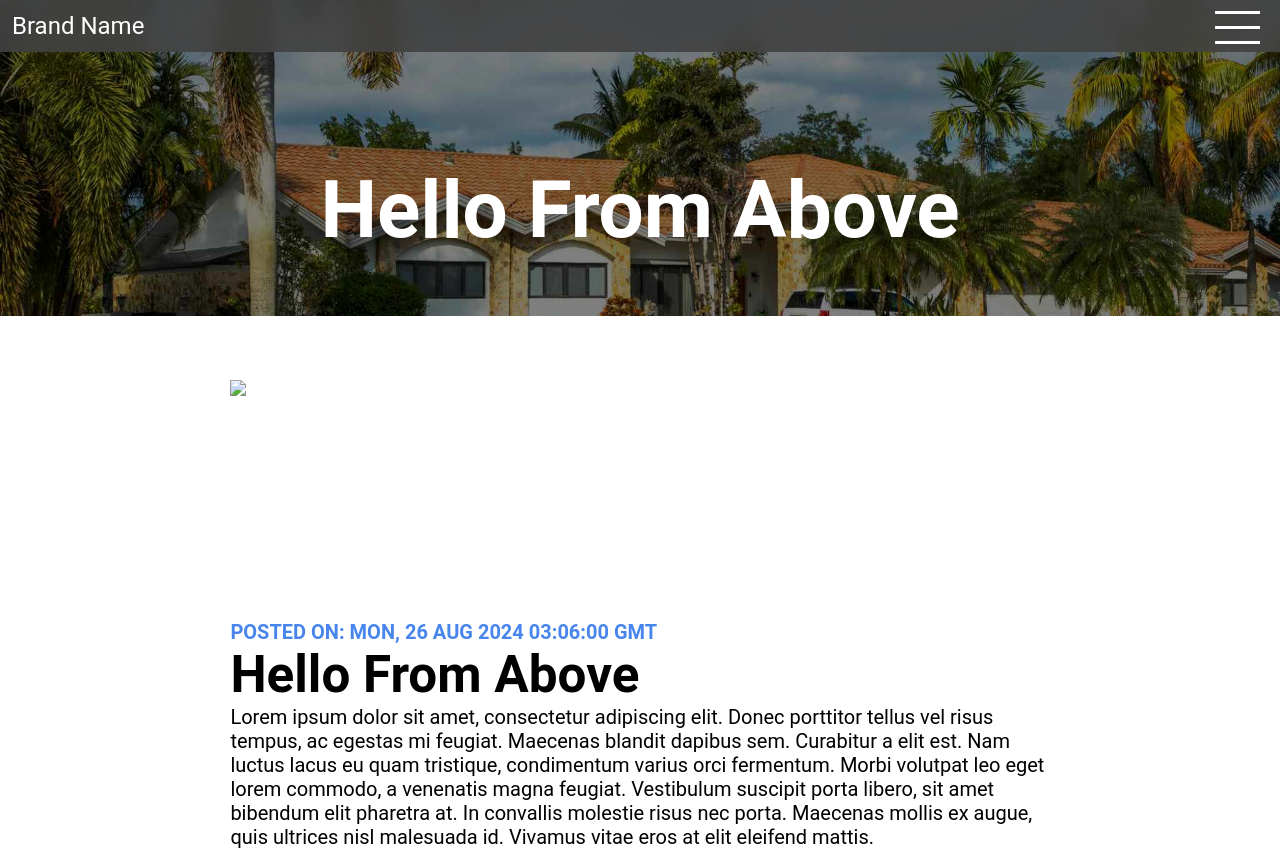
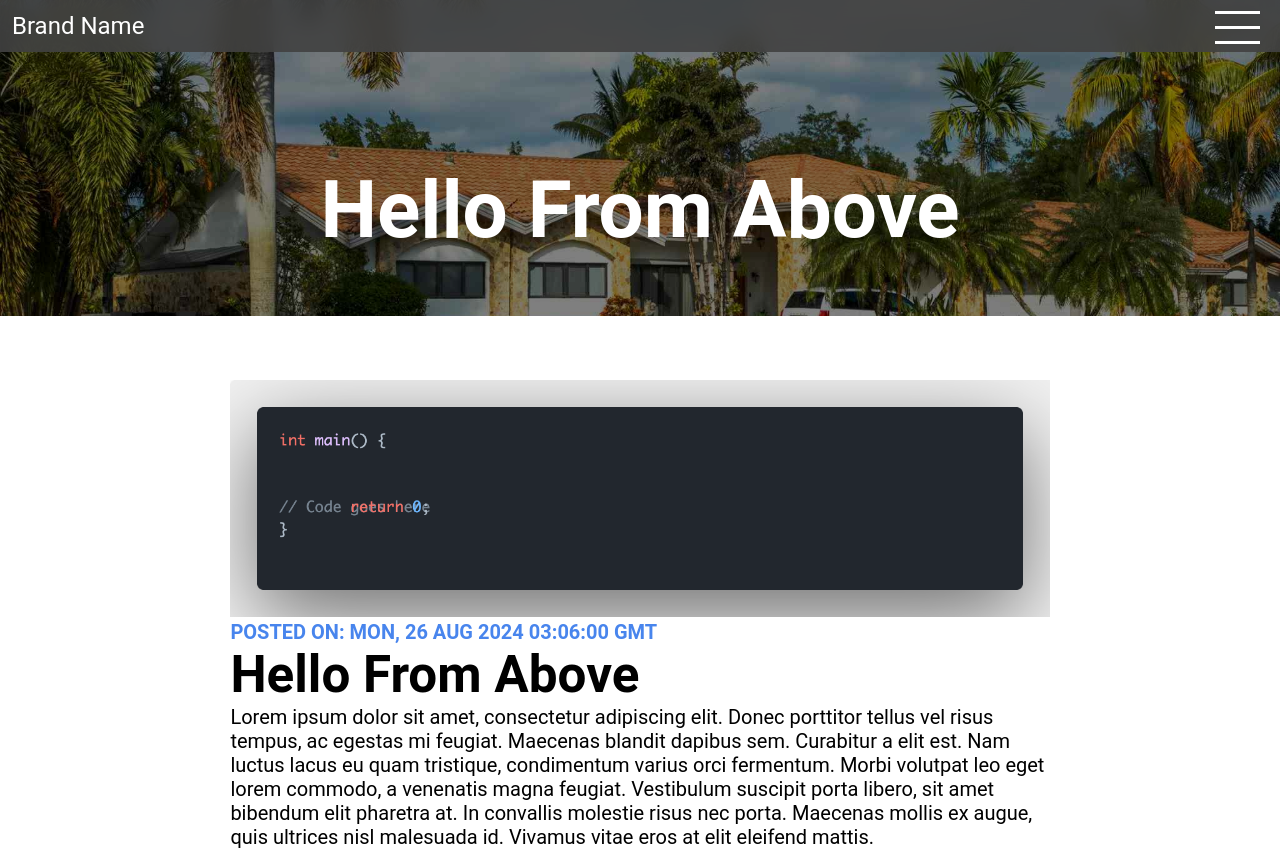
Before and after one commit to Vancouver-Web-Studio/template_painting_1, an Eleventy site: page src/blog/2024-08-26-hello-from-above.md in a window 1280 px wide. Shown: the top 852 px of the page. Built offline with nearby package versions, Linux system fonts and the light colour scheme; Eleventy itself is replaced by a stand-in of ours; files that its build step writes are made by us from their sources; files whose address does not match are found by name.

Commit message:
Update Blog “2024-08-26-hello-from-above”

```diff
--- a/src/blog/2024-08-26-hello-from-above.md
+++ b/src/blog/2024-08-26-hello-from-above.md
@@ -4,7 +4,6 @@ tags: blog
 title: Hello From Above
 thumbnail:
   - /uploads/code.png
-  - /uploads/323.jpg
 date: 2024-08-26T03:06:00.000Z
 ---
 
```
Also changed, not shown: public/uploads/code.png (added).
